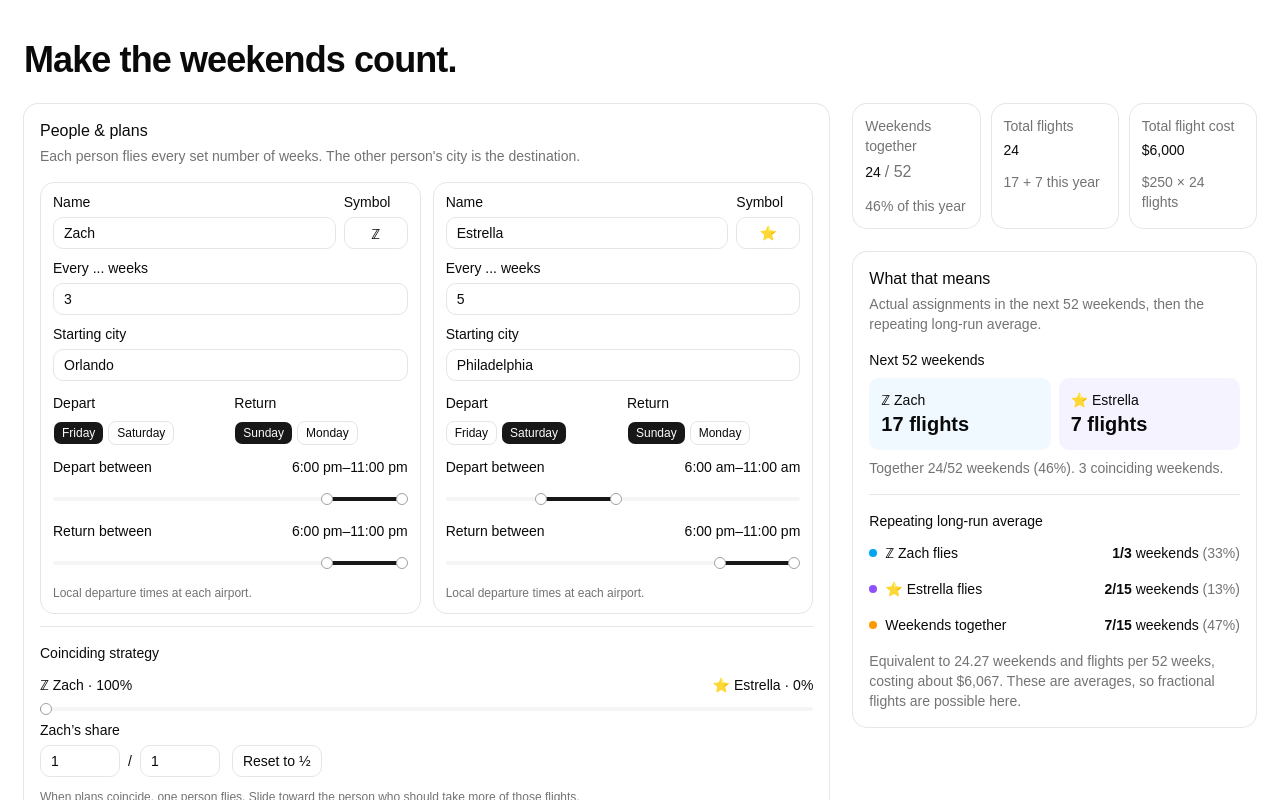
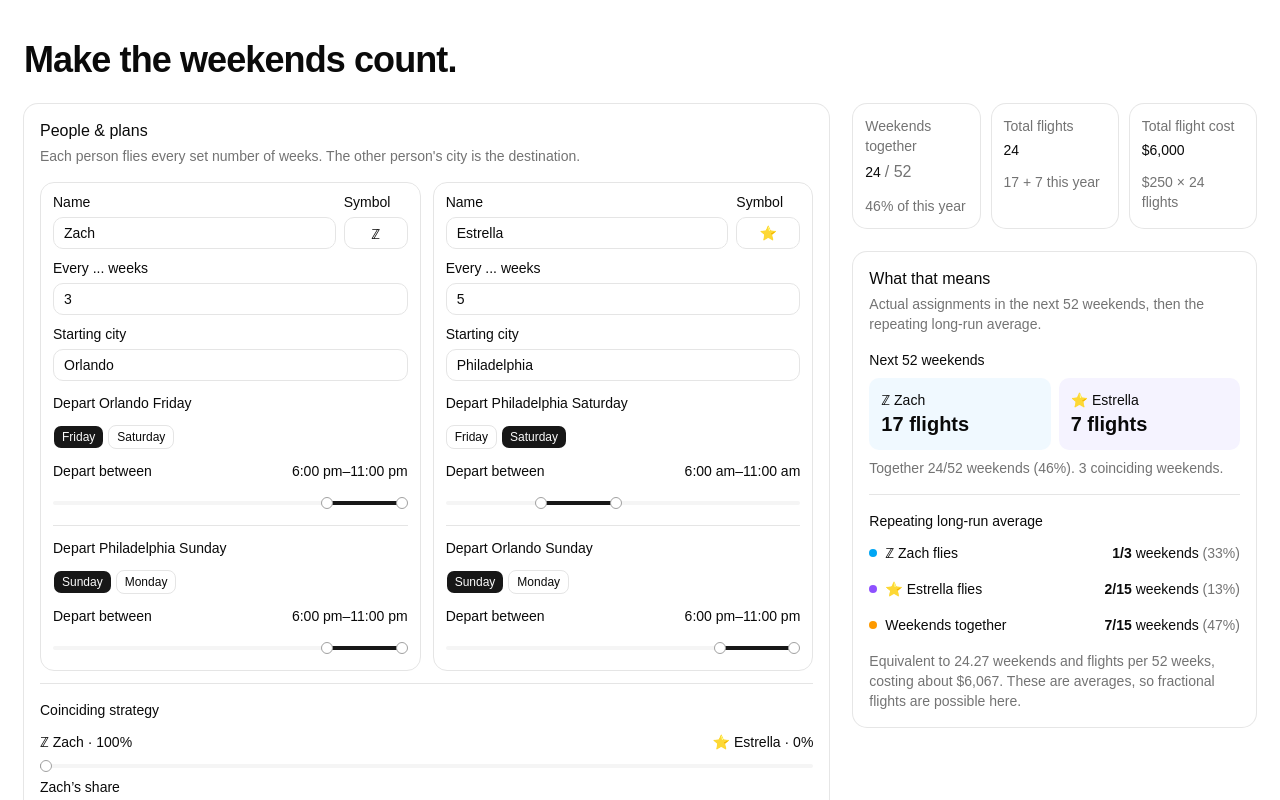
Before and after one commit to zsiegel92/flight-alternator, a React (Vite) app: page / in a window 1280 px wide. Shown: the top 800 px of the page. Built offline with nearby package versions, Linux system fonts and the light colour scheme.

Commit message:
cleanup copy on departure dates

```diff
--- a/src/App.tsx
+++ b/src/App.tsx
@@ -253,11 +253,13 @@ function TimeWindowFields({
 
 function PersonFields({
 	person,
+	otherCity,
 	index,
 	onChange,
 	onTimeChange,
 }: {
 	person: PersonDraft;
+	otherCity: string;
 	index: 0 | 1;
 	onChange: (
 		index: 0 | 1,
@@ -326,9 +328,11 @@ function PersonFields({
 					}}
 				/>
 			</div>
-			<div className="grid grid-cols-2 gap-2">
-				<div className="space-y-2">
-					<p className="text-sm font-medium">Depart</p>
+			<div className="space-y-3">
+				<p className="text-sm font-medium">
+					Depart {person.city}{" "}
+					<span className="capitalize">{person.departure}</span>
+				</p>
 				<div className="flex flex-wrap gap-1">
 					{(["friday", "saturday"] as const).map((day) => (
 						<Button
@@ -343,9 +347,18 @@ function PersonFields({
 						</Button>
 					))}
 				</div>
+				<TimeWindowFields
+					id={`depart-${index}`}
+					title="Depart between"
+					value={person.times[person.departure]}
+					onChange={(window) => onTimeChange(index, person.departure, window)}
+				/>
 			</div>
-				<div className="space-y-2">
-					<p className="text-sm font-medium">Return</p>
+			<div className="space-y-3 border-t pt-3">
+				<p className="text-sm font-medium">
+					Depart {otherCity}{" "}
+					<span className="capitalize">{person.returnDay}</span>
+				</p>
 				<div className="flex flex-wrap gap-1">
 					{(["sunday", "monday"] as const).map((day) => (
 						<Button
@@ -360,23 +373,13 @@ function PersonFields({
 						</Button>
 					))}
 				</div>
-				</div>
-			</div>
-			<TimeWindowFields
-				id={`depart-${index}`}
-				title="Depart between"
-				value={person.times[person.departure]}
-				onChange={(window) => onTimeChange(index, person.departure, window)}
-			/>
 				<TimeWindowFields
 					id={`return-${index}`}
-				title="Return between"
+					title="Depart between"
 					value={person.times[person.returnDay]}
 					onChange={(window) => onTimeChange(index, person.returnDay, window)}
 				/>
-			<p className="text-xs text-muted-foreground">
-				Local departure times at each airport.
-			</p>
+			</div>
 		</div>
 	);
 }
@@ -655,12 +658,14 @@ function App() {
 						<CardContent className="grid gap-3 sm:grid-cols-2">
 							<PersonFields
 								person={draft.people[0]}
+								otherCity={draft.people[1].city}
 								index={0}
 								onChange={updatePerson}
 								onTimeChange={updateTime}
 							/>
 							<PersonFields
 								person={draft.people[1]}
+								otherCity={draft.people[0].city}
 								index={1}
 								onChange={updatePerson}
 								onTimeChange={updateTime}
```
Lines whose indentation alone changed are shown as unchanged.
